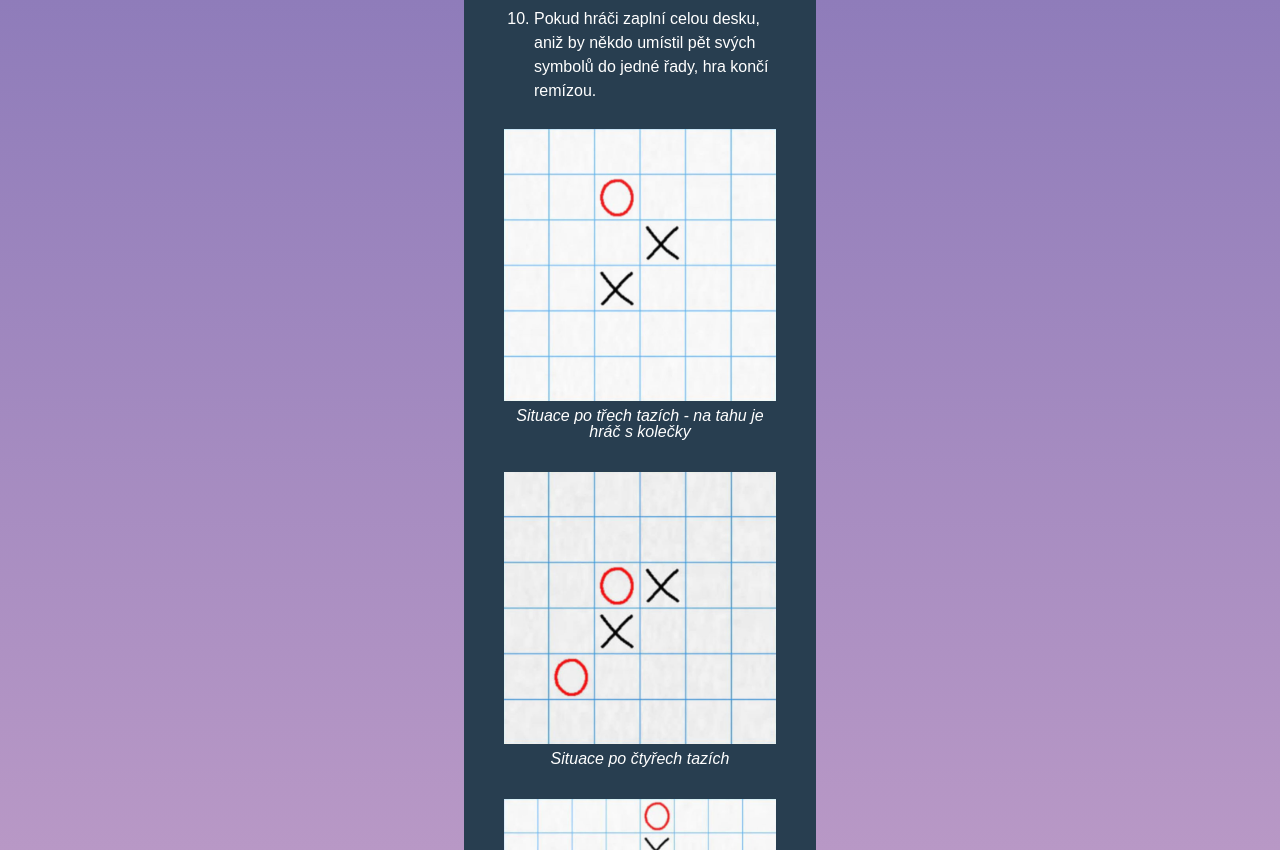
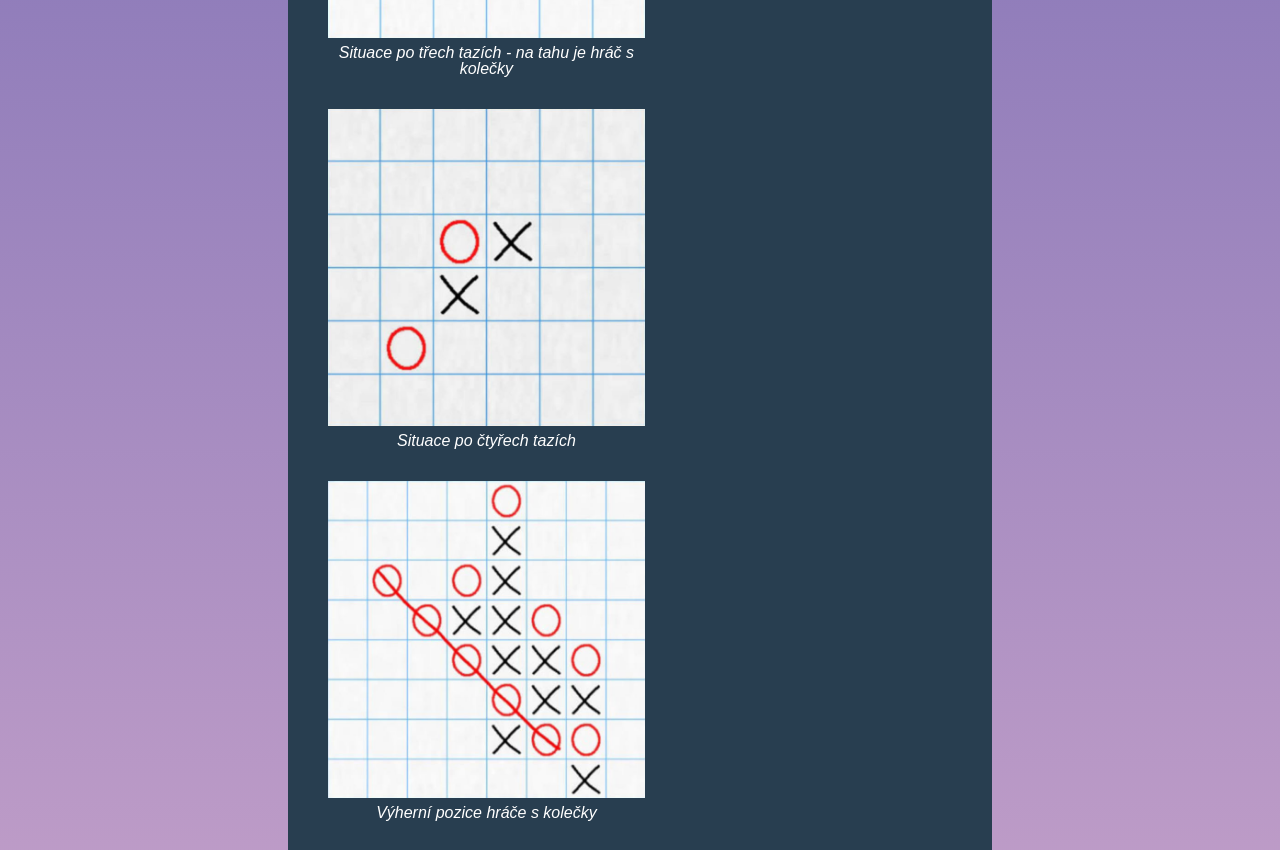
Before and after one commit to dankovabarbora/piskvorky, a plain HTML site: page pravidla.html in a window 1280 px wide. Shown: the part 949-1799 px from the top of the page. Drawn offline with Linux system fonts and the light colour scheme.

Commit message:
responzivita - nefunguje zarovnani

```diff
--- a/pravidla.html
+++ b/pravidla.html
@@ -48,8 +48,9 @@
           </li>
         </ol>
       </div>
+
       <div class="ukazky">
-        <figure>
+        <figure class="ukazky__blok">
           <img
             class="obrazky__navod"
             src="obrazky/instructions-01.jpg"
@@ -59,7 +60,8 @@
             Situace po třech tazích - na tahu je hráč s kolečky
           </figcaption>
         </figure>
-        <figure>
+
+        <figure class="ukazky__blok">
           <img
             class="obrazky__navod"
             src="obrazky/instructions-02.jpg"
@@ -67,7 +69,8 @@
           />
           <figcaption>Situace po čtyřech tazích</figcaption>
         </figure>
-        <figure>
+
+        <figure class="ukazky__blok">
           <img
             class="obrazky__navod"
             src="obrazky/instructions-03.jpg"
@@ -75,7 +78,8 @@
           />
           <figcaption>Výherní pozice hráče s kolečky</figcaption>
         </figure>
-        <figure>
+
+        <figure class="ukazky__blok">
           <img
             class="obrazky__navod"
             src="obrazky/instructions-04.jpg"
@@ -87,7 +91,8 @@
             vyhraje.
           </figcaption>
         </figure>
-        <figure>
+
+        <figure class="ukazky__blok">
           <img
             class="obrazky__navod"
             src="obrazky/instructions-05.jpg"
@@ -95,7 +100,8 @@
           />
           <figcaption>Výherní pozice hráče s křížky</figcaption>
         </figure>
-        <figure>
+
+        <figure class="ukazky__blok">
           <img
             class="obrazky__navod"
             src="obrazky/instructions-06.jpg"
@@ -104,6 +110,7 @@
           <figcaption>Ještě jedna výherní pozice hráče s kolečky</figcaption>
         </figure>
       </div>
+
       <a class="button--green" href="index.html">Hlavní stránka</a>
       <a class="button--blue" href="index.html">Začít hrát</a>
     </div>
--- a/style.css
+++ b/style.css
@@ -98,11 +98,6 @@ li {
   line-height: 1.5;
 }
 
-.ukazky {
-  display: flex;
-  flex-direction: column;
-}
-
 .obrazky__navod {
   width: 100%;
 }
@@ -111,3 +106,16 @@ figcaption {
   font-style: italic;
   line-height: 1;
 }
+
+@media (min-width: 640px) {
+  .kontejner__pravidla {
+    width: 44rem;
+  }
+  .ukazky {
+    display: flex;
+    flex-wrap: wrap;
+  }
+  .ukazky__blok {
+    width: 45%;
+  }
+}
```
